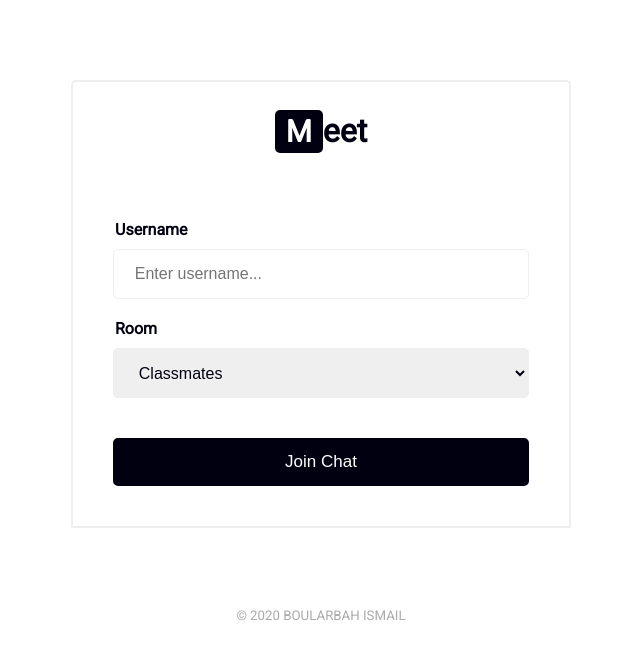
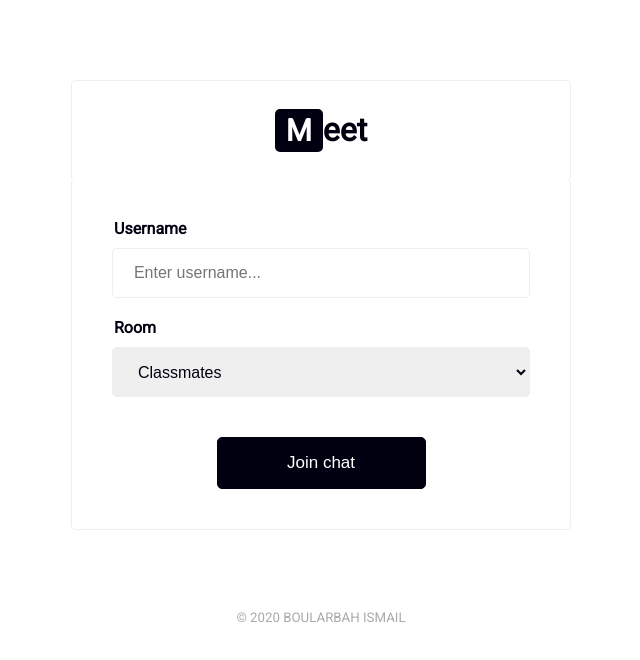
Before and after one commit to boularbahsmail/meet4u, a website: page public/index.html in a window 1280 px wide. Shown: the whole page, without its empty margins (319-959 px from the left). Drawn offline with Linux system fonts and the light colour scheme.

Commit message:
pushing some bullshit

```diff
--- a/public/css/style.css
+++ b/public/css/style.css
@@ -179,9 +179,9 @@ a {
 	text-align: center;
 	padding: 30px;
 	background: transparent;
-	border-right: 2px solid #eee;
-	border-left: 2px solid #eee;
-	border-top: 2px solid #eee;
+	border-right: 1px solid #eee;
+	border-left: 1px solid #eee;
+	border-top: 1px solid #eee;
 	border-top-left-radius: 5px;
 	border-top-right-radius: 5px;
 }
@@ -189,9 +189,10 @@ a {
 .join-main {
 	padding: 40px 40px;
 	background: transparent;
-	border-right: 2px solid #eee;
-	border-left: 2px solid #eee;
-	border-bottom: 2px solid #eee;
+	border-right: 1px solid #eee;
+	border-left: 1px solid #eee;
+	border-radius: 5px;
+	border-bottom: 1px solid #eee;
 }
 
 #room-name {
@@ -235,9 +236,11 @@ a {
 	border: 1px solid #eee;
 	border-radius: 5px;
 	height: 50px;
+	outline: none;
 	width: 100%;
 	transition: 0.3s;
 }
+
 .join-main select:focus {
 	box-shadow: 0 0 0 0.09rem #001;
 }
--- a/public/index.html
+++ b/public/index.html
@@ -35,7 +35,7 @@
 					<div class="form-control">
 						<label for="room">Room</label>
 						<select name="room" id="room">
-							<option value="Classmates">Classmates</option>
+							<option class="option" value="Classmates">Classmates</option>
 							<option value="Workers">Workers</option>
 							<option value="Family">Family</option>
 							<option value="Friends">Friends</option>
@@ -43,21 +43,25 @@
 							<option value="Others">Others</option>
 						</select>
 					</div>
-					<button type="submit" class="btn">Join Chat</button>
+					<center>
+						<button type="submit" class="btn" style="border: 1px solid #001;transition: 0.3s;width: 50%;padding: 15px;">
+						Join chat
+					</button>
+					</center>
 				</form>
 			</main>
 		</div>
 		<center><h5 style="color: #aaa;font-weight: inherit;">&copy; 2020 BOULARBAH ISMAIL</h5></center>
 		<script type="text/javascript">
+			var m = document.getElementById('m');
+			setTimeout(function(){
+				m.style.marginLeft="0";
+			}, 1000);
+
 			var con = document.getElementById('continue');
 			setTimeout(function(){
 				con.style.opacity="1";
 			}, 1500);
-
-			var m = document.getElementById('m');
-			setTimeout(function(){
-				m.style.marginLeft="0";
-			}, 1000);
 		</script>
 		<!-- VISA Tracking Code for http://me-et.herokuapp.com/ --><script>(function(v,i,s,a){if(!v._visaSettings){v._visaSettings={};}v._visaSettings["99922807-fb39-11ea-b589-901b0edac50a"]={v:"0.3",s:"99922807-fb39-11ea-b589-901b0edac50a",a:"1"};_v=i.getElementsByTagName("head")[0];_a=_v;_i=i.createElement("script");_s=_i;_s.defer="defer";_s.src=s+a+v._visaSettings["99922807-fb39-11ea-b589-901b0edac50a"].v;_a.appendChild(_s);})(window,document,"//app-worker.visitor-analytics.io/main",".js?s=99922807-fb39-11ea-b589-901b0edac50a&v=")</script><!-- VISA Tracking Code for http://me-et.herokuapp.com/ -->
 	</body>
```
